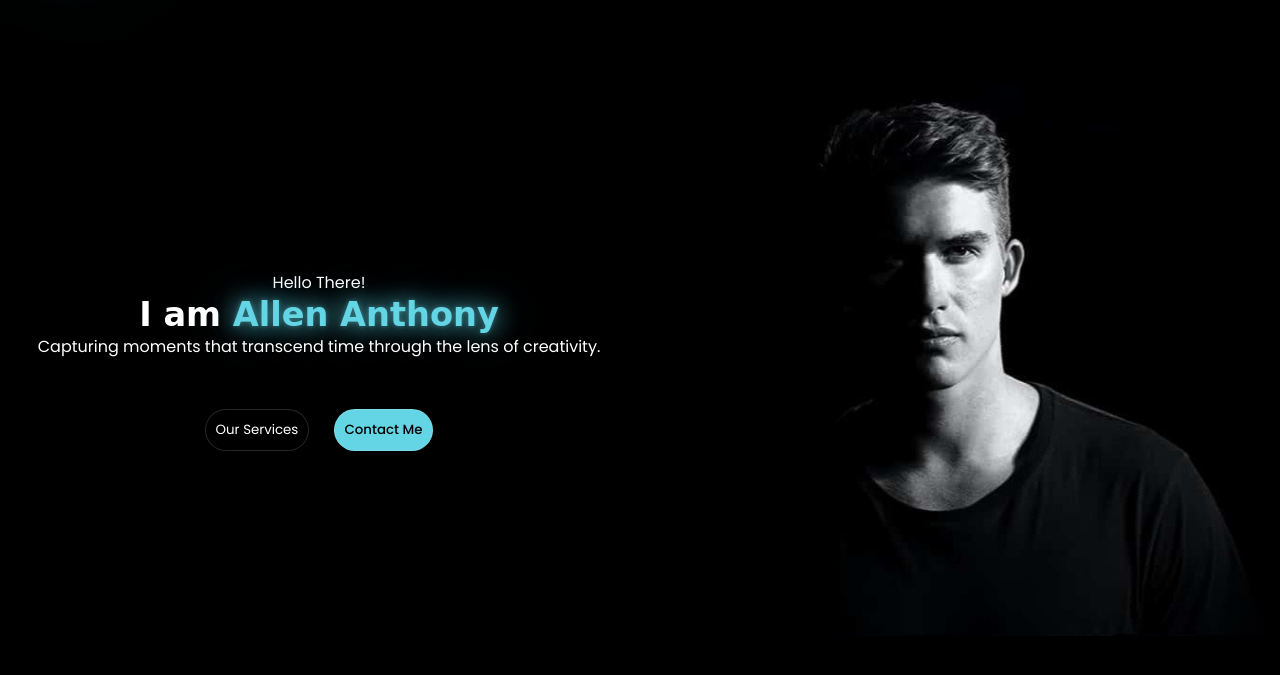
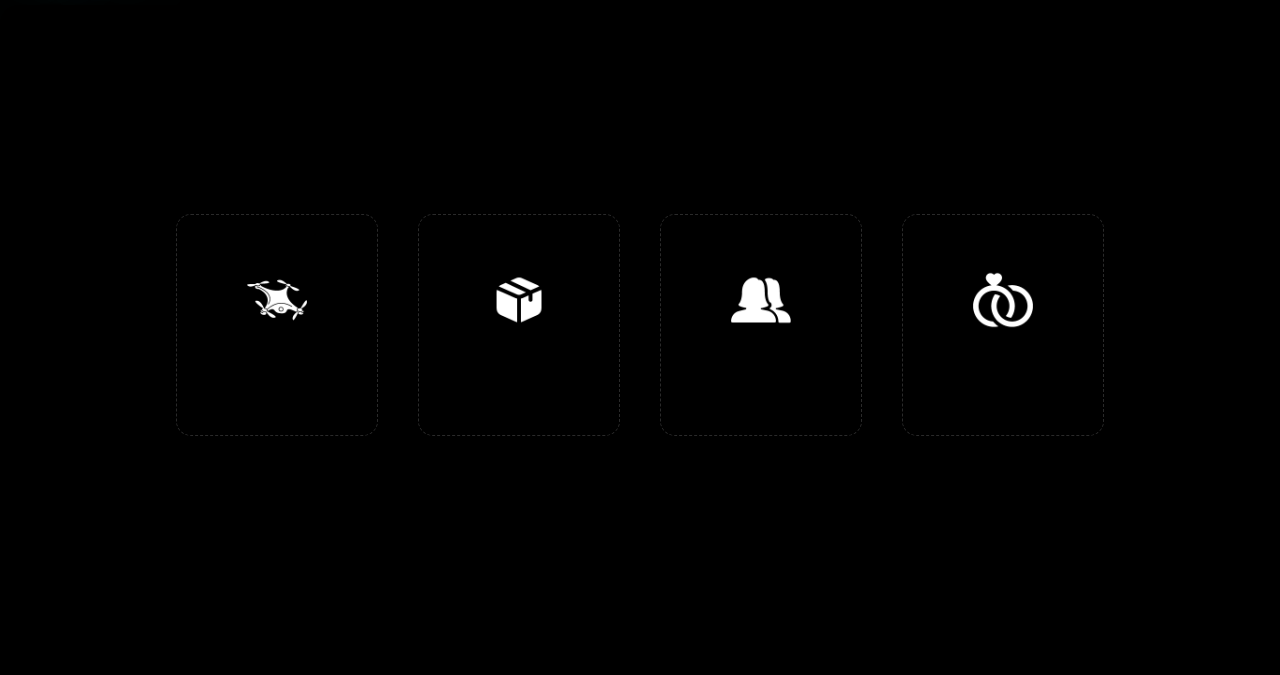
Before and after one commit to hdz-088/Snapster, a plain HTML site: page service/service.html in a window 1280 px wide. Shown: the part 77-752 px from the top of the page. Drawn offline with nearby package versions, Linux system fonts and the light colour scheme; a web font is replaced by a local one.

Commit message:
Servie-Page Completed

```diff
--- a/service/service.html
+++ b/service/service.html
@@ -5,6 +5,7 @@
     <meta name="viewport" content="width=device-width, initial-scale=1.0" />
     <title>Snapster</title>
     <link rel="shortcut icon" href="../src/favicon.png" type="image/x-icon" />
+    <link rel="stylesheet" href="stylesheet.css" />
     <link rel="stylesheet" href="../style.css" />
     <link
       href="https://fonts.googleapis.com/icon?family=Material+Icons"
@@ -24,7 +25,6 @@
             <li><a href="../index.html">Home</a></li>
             <li><a href="../gallery/gallery.html">Gallery</a></li>
             <li><a class="active" href="service.html">Service</a></li>
-            <!-- <li><a href="#">Pricing</a></li> -->
             <li><a href="../contact/contact.html">Contact</a></li>
           </ul>
         </div>
@@ -41,31 +41,23 @@
         </div>
       </nav>
     </header>
-    <div id="home">
-      <div class="heading">
-        <p>Hello There!</p>
-        <h1>
-          I am
-          <font
-            color="#64d5e4"
-            style="
-              text-shadow: 0 0 5px #64d5e460, 0 0 25px #64d5e4,
-                0 0 50px #64d5e460, 0 0 200px #64d5e460;
-            "
-            >Allen Anthony</font
-          >
-        </h1>
-        <p>
-          Capturing moments that transcend time through the lens of creativity.
-        </p>
-        <p class="btn">
-          <button class="btn-service">Our Services</button>
-          <button class="btn-contact">Contact Me</button>
-        </p>
+    <div id="services">
+      <div class="serv">
+        <div class="srv-card">
+          <img src="src/drone.png" alt="" /><br />Drone Photography
+        </div>
+        <div class="srv-card">
+          <img src="src/product.png" alt="" /><br>Product Photography
+        </div>
+        <div class="srv-card">
+          <img src="src/model.png" alt="" /><br>Model Photography
+        </div>
+        <div class="srv-card">
+          <img src="src/wedding.png" alt="" /><br>Wedding Photography
+        </div>
       </div>
-      <img src="../src/bg-home.jpg" alt="" class="bgimg" />
     </div>
-    <!-- EXPERIMENTAL -->
+    <!-- MOBILE NAV -->
 
     <div class="nav">
       <a href="../index.html">
@@ -107,21 +99,12 @@
       >
     </div>
 
-    <!-- END EXPERIMENTAL -->
+    <!-- END MOBILE NAV -->
     <script
       src="https://kit.fontawesome.com/97fcb74a5e.js"
       crossorigin="anonymous"
     ></script>
     <script>
-      // var aTags = document.querySelectorAll("span[data-href]");
-
-      // for (var i = 0; i < aTags.length; i++) {
-      //   var aTag = aTags[i];
-      //   aTag.addEventListener("click", function (e) {
-      //     var ele = e.target;
-      //     window.location.replace(ele.getAttribute("data-href"));
-      //   });
-      // }
 
       const navItems = document.getElementsByClassName("nav-item");
 
--- /dev/null
+++ b/service/stylesheet.css
@@ -0,0 +1,100 @@
+#services {
+  position: absolute;
+  display: flex;
+  flex-direction: row;
+  justify-content: center;
+  align-items: center;
+  height: 80vh;
+  width: 100vw;
+  border-radius: 20px;
+}
+
+.serv {
+  position: absolute;
+  display: flex;
+  flex-direction: row;
+  justify-content: center;
+  align-items: center;
+  height: 70vh;
+  width: 90%;
+  padding: 20px;
+  gap: 40px;
+}
+
+#services .srv-card {
+  display: flex;
+  flex-direction: column;
+  align-content: center;
+  justify-content: center;
+  align-items: center;
+  height: 200px;
+  width: 180px;
+  padding: 10px;
+  text-align: center;
+  color: #00000077;
+  font-family: "Poppins";
+  border-radius: 15px;
+  border: 1px dashed rgba(255, 255, 255, 0.164);
+  transition: 0.7s ease-in-out;
+}
+
+#services .srv-card img {
+  background-color: transparent;
+  height: 60px;
+}
+
+#services .srv-card:nth-child(1):hover {
+  border: none;
+  color: #eeeeee77;
+  background: rgb(37, 39, 42);
+  background: linear-gradient(
+    90deg,
+    rgba(0, 0, 0, 1) 10%,
+    rgba(37, 39, 42, 1) 90%
+  );
+  box-shadow: -3px 0px 31px 10px rgba(24, 24, 24, 0.75);
+}
+
+#services .srv-card:nth-child(2):hover {
+  border: none;
+  color: #eeeeee77;
+  background: rgb(37, 39, 42);
+  background: linear-gradient(
+    225deg,
+    rgba(0, 0, 0, 1) 10%,
+    rgba(37, 39, 42, 1) 90%
+  );
+  /* box-shadow: -3px 0px 31px 10px rgba(24,24,24,0.75); */
+  box-shadow: 3px 3px 31px 11px rgba(24, 24, 24, 0.76);
+}
+
+#services .srv-card:nth-child(3):hover {
+  border: none;
+  color: #eeeeee77;
+  background: rgb(37, 39, 42);
+  background: linear-gradient(
+    125deg,
+    rgba(0, 0, 0, 1) 10%,
+    rgba(37, 39, 42, 1) 90%
+  );
+  /* box-shadow: -3px 0px 31px 10px rgba(24,24,24,0.75); */
+  box-shadow: -3px -3px 31px 11px rgba(24, 24, 24, 0.76);
+}
+
+#services .srv-card:nth-child(4):hover {
+  border: none;
+  color: #eeeeee77;
+  background: rgb(37, 39, 42);
+  background: linear-gradient(
+    -90deg,
+    rgba(0, 0, 0, 1) 10%,
+    rgba(37, 39, 42, 1) 90%
+  );
+  box-shadow: 3px 0px 31px 10px rgba(24, 24, 24, 0.75);
+}
+
+@media screen and (max-width: 700px) {
+  .serv{
+    flex-direction: column;
+  }
+}
```
Also changed, not shown: style.css (+0 -44 lines), service/src/drone.png (added), service/src/model.png (added), service/src/product.png (added), service/src/wedding.png (added).
